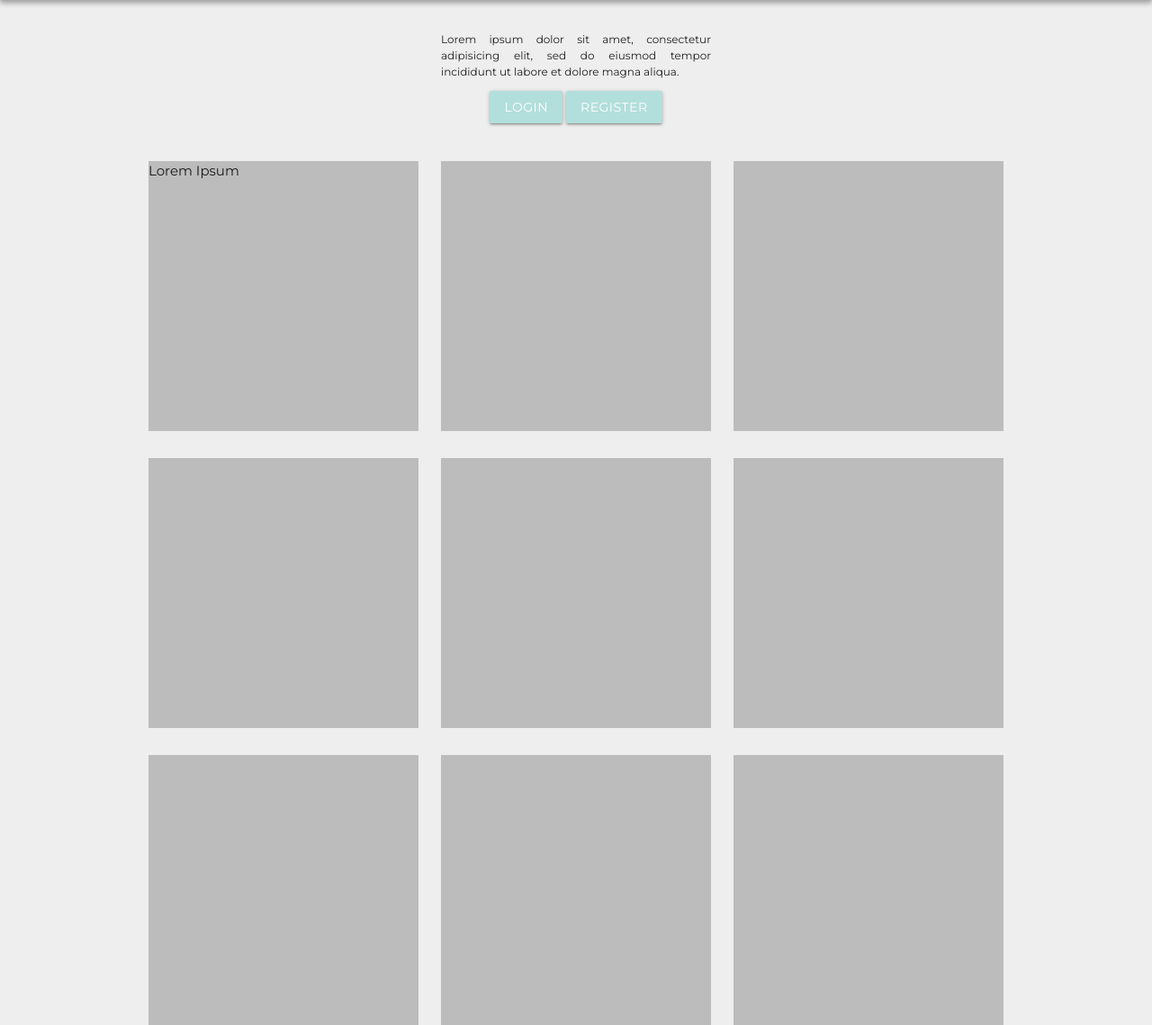
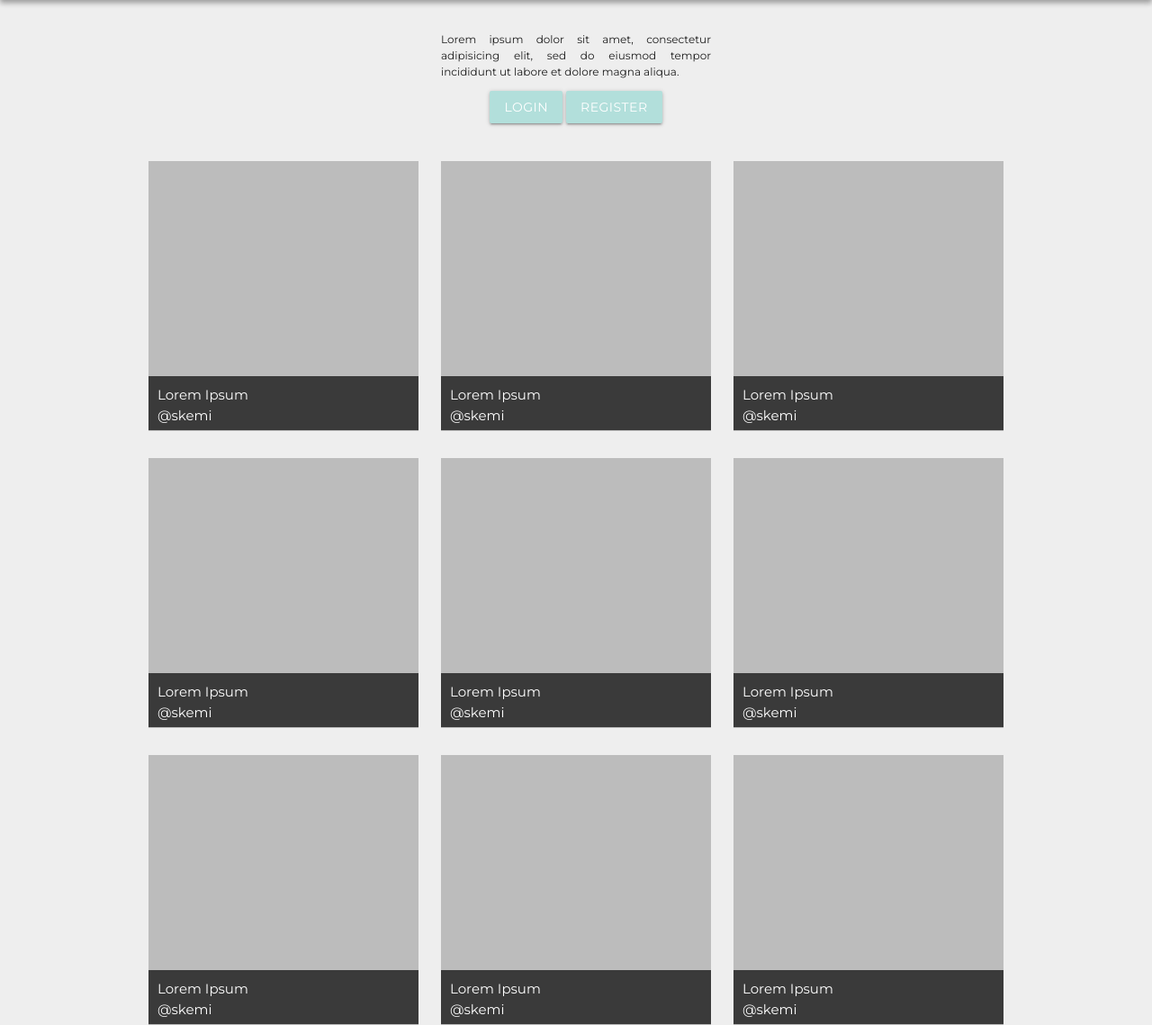
Before and after one commit to isaiahnavasquez/legramme, a Django app: page /blogs/ in a window 1280 px wide. Shown: the part 60-1199 px from the top of the page at 90% size. Run offline with Django 3.2, Linux system fonts and the light colour scheme.

Commit message:
Finished Index Design

```diff
--- a/plog/blogs/static/blogs/index.css
+++ b/plog/blogs/static/blogs/index.css
@@ -58,3 +58,12 @@ body {
   justify-content: space-evenly;
   margin-bottom: 30px;
 }
+
+.content .detail {
+  width: 100%;
+  margin-top: 239px;
+  height: 60px;
+  background: rgba(0, 0, 0, 0.69);
+  padding: 10px;
+  color: white;
+}
--- a/plog/blogs/templates/blogs/index.html
+++ b/plog/blogs/templates/blogs/index.html
@@ -30,21 +30,62 @@
       <div class="tile">
         <div class="grid">
           <div class="detail">
-            Lorem Ipsum
+            Lorem Ipsum <br>
+            @skemi
           </div>
         </div>
-        <div class="grid"></div>
-        <div class="grid"></div>
+        <div class="grid">
+          <div class="detail">
+            Lorem Ipsum <br>
+            @skemi
+          </div>
+        </div>
+        <div class="grid">
+          <div class="detail">
+            Lorem Ipsum <br>
+            @skemi
+          </div>
+        </div>
       </div>
       <div class="tile">
-        <div class="grid"></div>
-        <div class="grid"></div>
-        <div class="grid"></div>
+        <div class="grid">
+          <div class="detail">
+            Lorem Ipsum <br>
+            @skemi
+          </div>
+        </div>
+        <div class="grid">
+          <div class="detail">
+            Lorem Ipsum <br>
+            @skemi
+          </div>
+        </div>
+        <div class="grid">
+          <div class="detail">
+            Lorem Ipsum <br>
+            @skemi
+          </div>
+        </div>
       </div>
       <div class="tile">
-        <div class="grid"></div>
-        <div class="grid"></div>
-        <div class="grid"></div>
+        <div class="grid">
+          <div class="detail">
+            Lorem Ipsum <br>
+            @skemi
+          </div>
+        </div>
+        <div class="grid">
+          <div class="detail">
+            Lorem Ipsum <br>
+            @skemi
+          </div>
+        </div>
+        <div class="grid">
+          <div class="detail">
+            Lorem Ipsum <br>
+            @skemi
+          </div>
+        </div>
       </div>
     </div>
 
```
